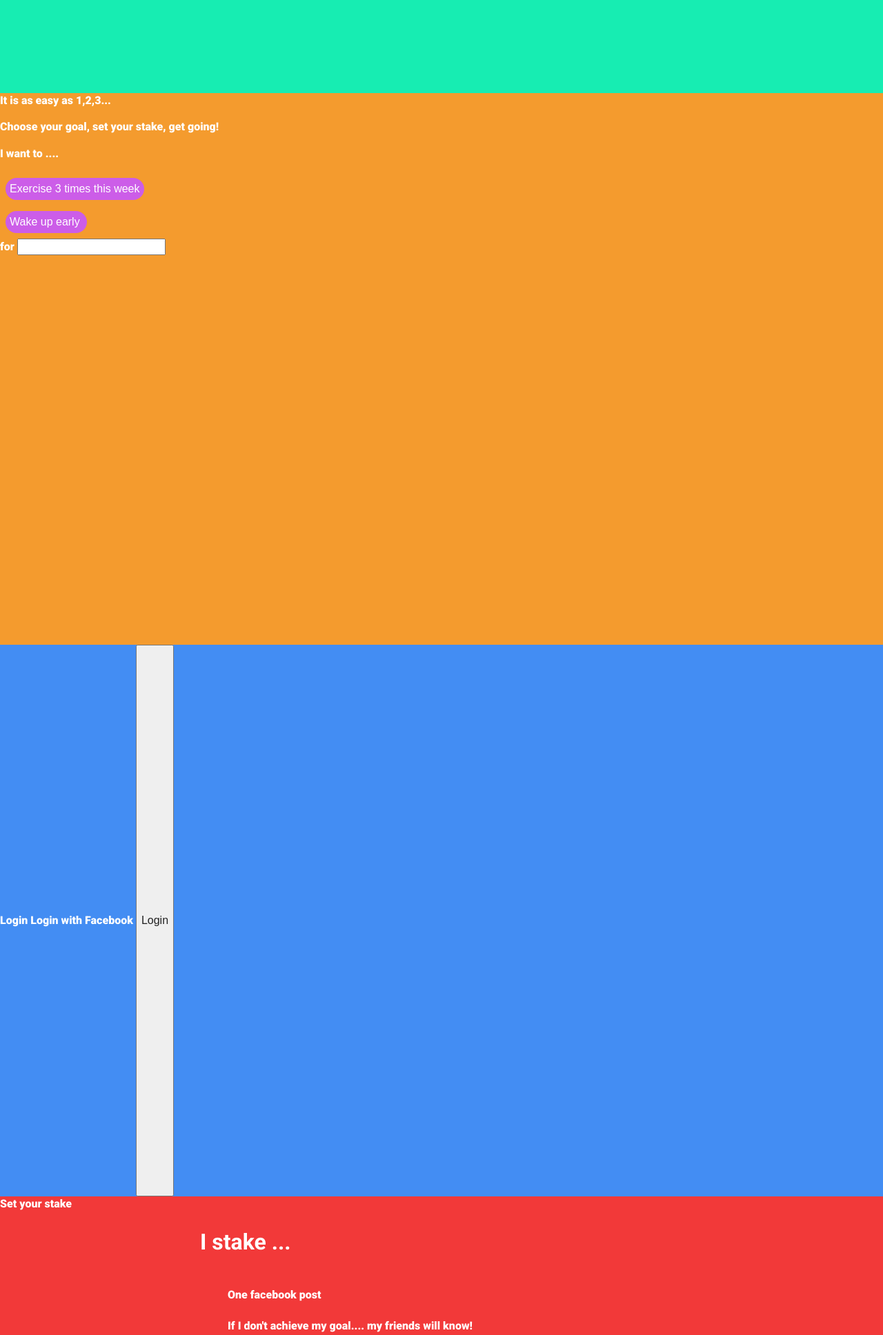
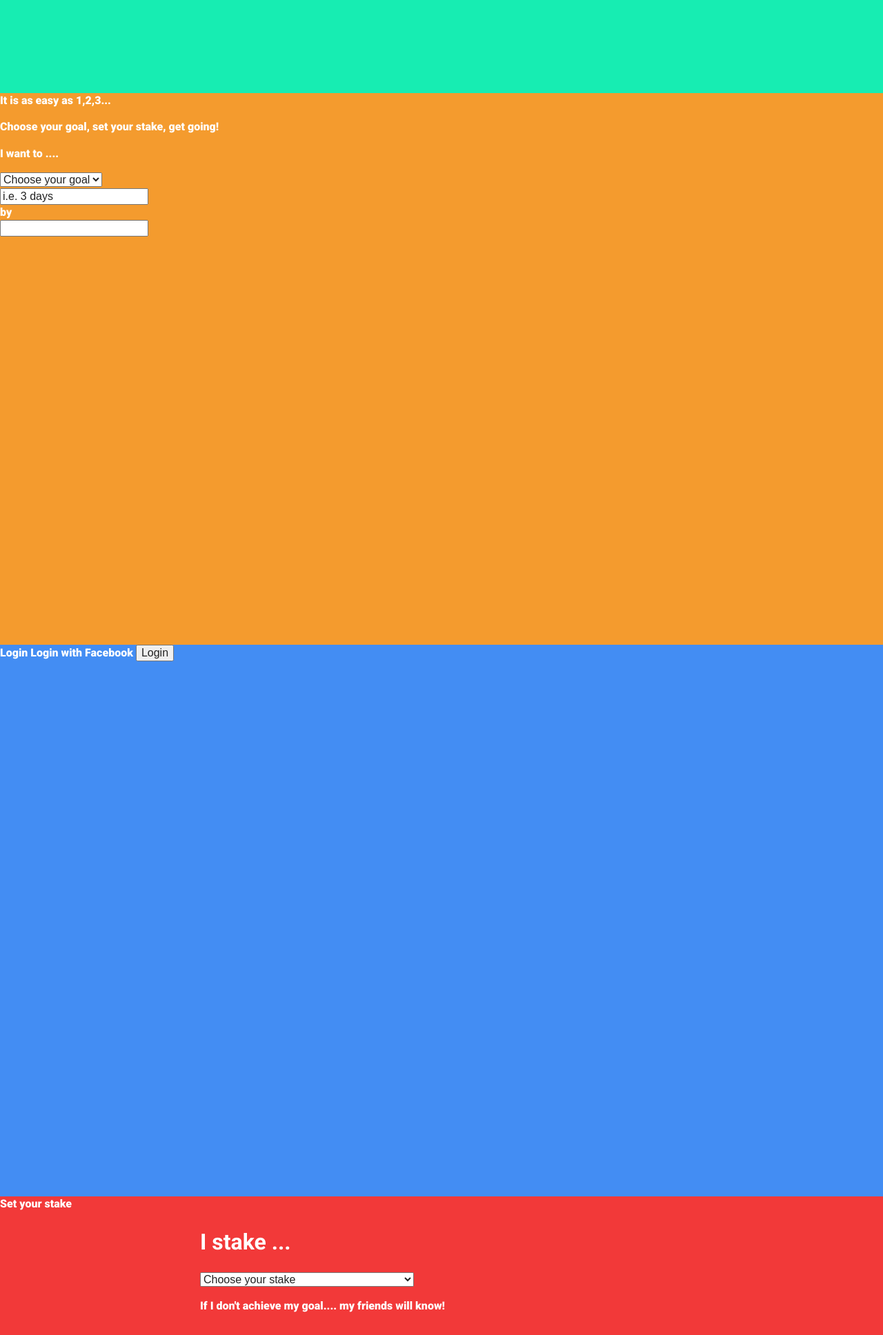
Before and after one commit to PolGuixe/Achiever, a PHP site: page / in a window 1280 px wide. Shown: the part 665-2601 px from the top of the page at 69% size. Run offline with PHP 8.4, Linux system fonts and the light colour scheme; some libraries are stand-ins or nearby versions.

Commit message:
elements added to html

```diff
--- a/css/main.css
+++ b/css/main.css
@@ -4,13 +4,17 @@
    HTML5 Boilerplate styles - h5bp.com (generated via initializr.com)
    ========================================================================== */
 
-html,
+html
+ {
+    color: #222;
+	height:100%
+}
+
 button,
 input,
 select,
 textarea {
     color: #222;
-	height:100%
 }
 
 body {
@@ -163,6 +167,10 @@ a:active {
 	color:white;
 	height:2em;
 };
+
+#goal_desc{
+	max-heigh: 1em;
+}
 
 /* ==========================================================================
    Media Queries
--- a/index.php
+++ b/index.php
@@ -40,11 +40,16 @@
 				><p> Choose your goal, set your stake, get going! </p>
 				<p> I want to .... </p>
 
-						<input type="button" name="exercise" id="exercise" value="Exercise 3 times this week"><br>
-						<input type="button" name="exercise" id="exercise" value="Wake up early ">
+    				<select id="goal_type" >
+                    	<option value="null" selected disabled>Choose your goal</option>
+                    	<option value="exercise">Exercise</option>
+                      <option value="wakeup">Wake up early</option>
+					</select><br>
 
+                 		<input type="text" id="goal_desc" value="i.e. 3 days"><br>
+
+                   by
                  <div class="datepickerContainer">
-                            <label for="goal_time">for</label>
                             <input type="text" id="goal_time" name="goal_time">
                  </div><!--datepickerContainer-->
 		</div>
@@ -55,28 +60,33 @@
 				Login with Facebook
    				<input type="button" name="fb_login" id="fb_login" value="Login">
 		</div>
+
 		<div class="setStake">
-			<span class="artistname">Set your stake</span>
+			<span class="header">Set your stake</span>
 			<div class="content">
 				<p> <h1> I stake ...</h1>  </p>
-				<p>
-				<ul>
+				<select id="stake_desc" >
+                    	<option value="facebookpost">One facebook post</option>
+                      <option value="postphoto" selected disabled>Post a horrible picture on Facebook</option>
+                      <option value="money" selected disabled>Give us a fiver!</option>
+                      <option value="reward" selected disabled>Get a discount in your gym membership!</option>
+                      <option value="null" selected disabled>Choose your stake</option>
+				</select>
 
-					<br>One facebook post </br>
-					<br> If I don't achieve my goal.... my friends will know! </br>
+					<p> If I don't achieve my goal.... my friends will know! </p>
 
-					 </ul>
-			</p>
 
 			</div>
 		</div>
-				<div class="chooseReferee">
 
-
-
+        <div class="chooseReferee">
 			<span class="referee">Nominate your referee</span>
 
-				Select friend from facebook..
+				Select your referee:
+
+                 		<input type="text" id="ref_mail" value="i.e. yourbestfriend@gmail.com"><br>
+                  	<input type="button" id="confirm_button" value="Set your goal!">
+
 
 	</div>
 
```
